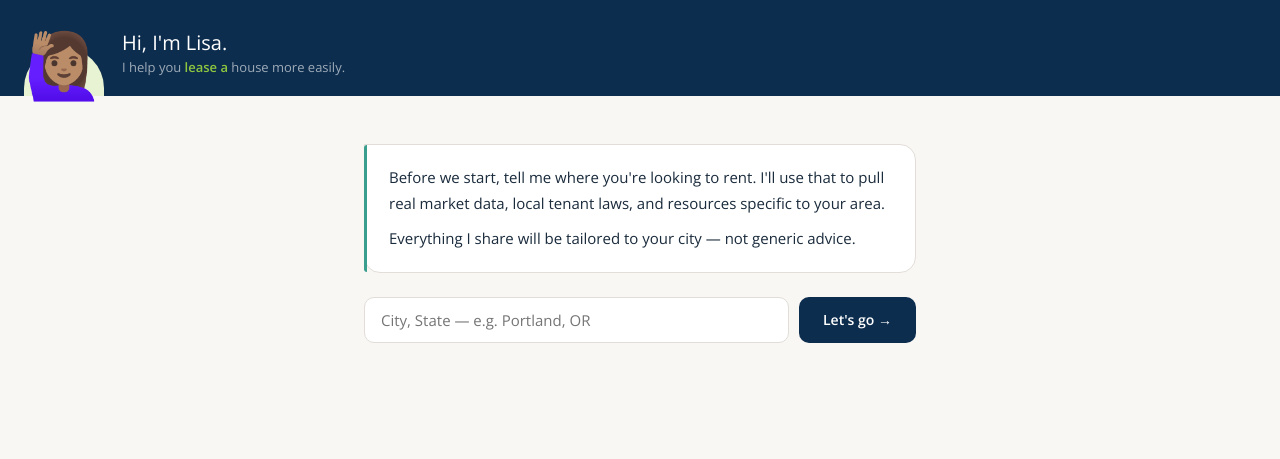
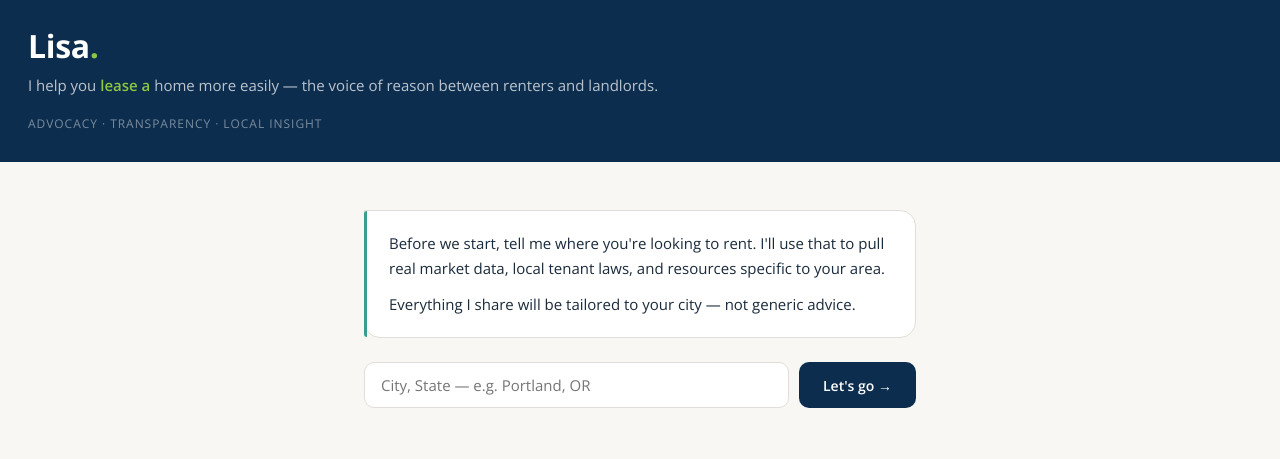
Before and after one commit to mochalattemedia/renters-story-writer, a website: page renters-roadmap.html in a window 1280 px wide. Drawn offline with nearby package versions, Linux system fonts and the light colour scheme.

Commit message:
Add files via upload

```diff
--- a/renters-roadmap.html
+++ b/renters-roadmap.html
@@ -31,46 +31,45 @@ body {
 /* ── Lisa Header ── */
 #lisa-header {
   background: var(--navy);
-  padding: 24px 24px 0;
+  padding: 30px 28px;
   display: flex;
-  align-items: flex-end;
-  gap: 18px;
-  min-height: 96px;
+  flex-direction: column;
+  gap: 4px;
 }
 
-.lisa-avatar {
-  width: 80px;
-  height: 48px;
-  border-radius: 80px 80px 0 0;
-  background: #e8f3d4;
-  position: relative;
-  flex-shrink: 0;
+.lisa-wordmark {
+  font-family: 'Open Sans', sans-serif;
+  font-size: 32px;
+  font-weight: 800;
+  letter-spacing: -0.01em;
+  color: var(--white);
+  line-height: 1;
+  margin: 0 0 8px;
 }
-
-.lisa-avatar .lisa-emoji {
-  position: absolute;
-  bottom: 0;
-  left: 50%;
-  transform: translateX(-50%);
-  font-size: 64px;
-  line-height: 1;
+.lisa-wordmark .dot {
+  color: #8dc63f;
 }
 
 .lisa-intro {
-  padding-bottom: 20px;
-}
-
-.lisa-intro h1 {
-  font-family: 'Open Sans', sans-serif;
-  font-size: 20px;
-  color: var(--white);
-  font-weight: 400;
-  margin-bottom: 2px;
+  margin: 0;
 }
 
 .lisa-intro p {
-  font-size: 13px;
-  color: rgba(255,255,255,0.6);
+  font-size: 15px;
+  color: rgba(255,255,255,0.72);
+  margin: 0;
+  line-height: 1.5;
+}
+.lisa-intro p .leasea {
+  color: #8dc63f;
+  font-weight: 600;
+}
+.lisa-tag {
+  font-size: 12px;
+  letter-spacing: 0.08em;
+  text-transform: uppercase;
+  color: rgba(255,255,255,0.45);
+  margin: 14px 0 0;
 }
 
 /* ── Progress ── */
@@ -545,11 +544,11 @@ body {
 
 <!-- Lisa Header -->
 <div id="lisa-header">
-  <div class="lisa-avatar"><span class="lisa-emoji">🙋🏽‍♀️</span></div>
+  <p class="lisa-wordmark">Lisa<span class="dot">.</span></p>
   <div class="lisa-intro">
-    <h1>Hi, I'm Lisa.</h1>
-    <p>I help you <span style="color:#8dc63f;font-weight:600;">lease a</span> house more easily.</p>
+    <p>I help you <span class="leasea">lease a</span> home more easily &mdash; the voice of reason between renters and landlords.</p>
   </div>
+  <p class="lisa-tag">Advocacy &middot; Transparency &middot; Local insight</p>
 </div>
 
 <!-- Progress Bar -->
```
